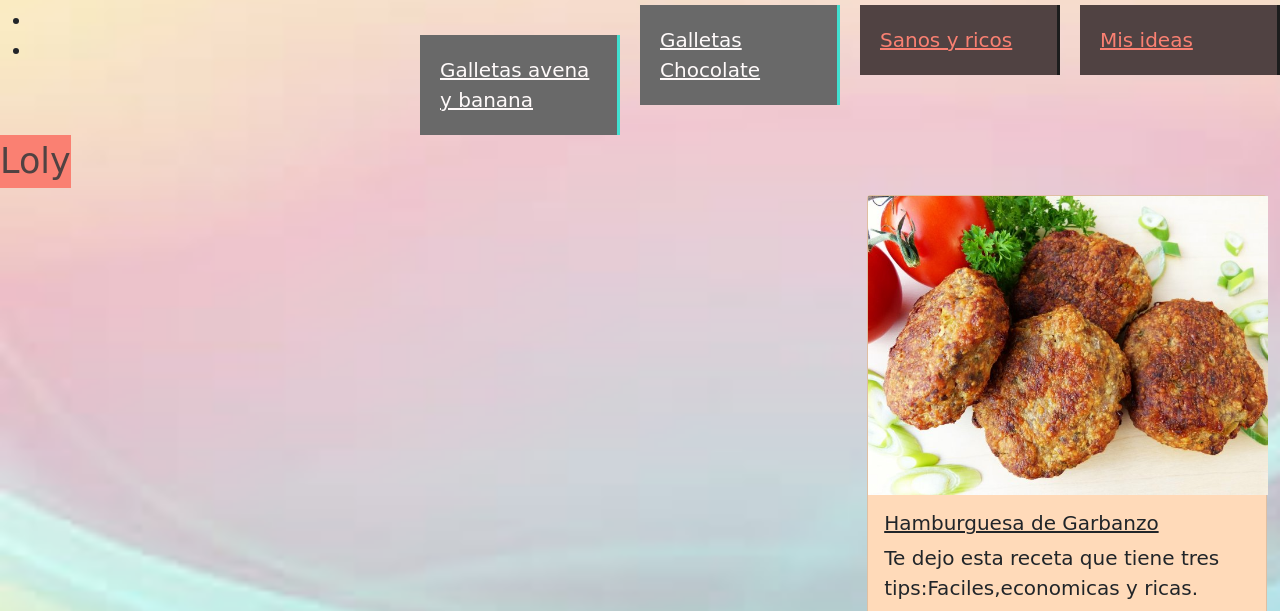
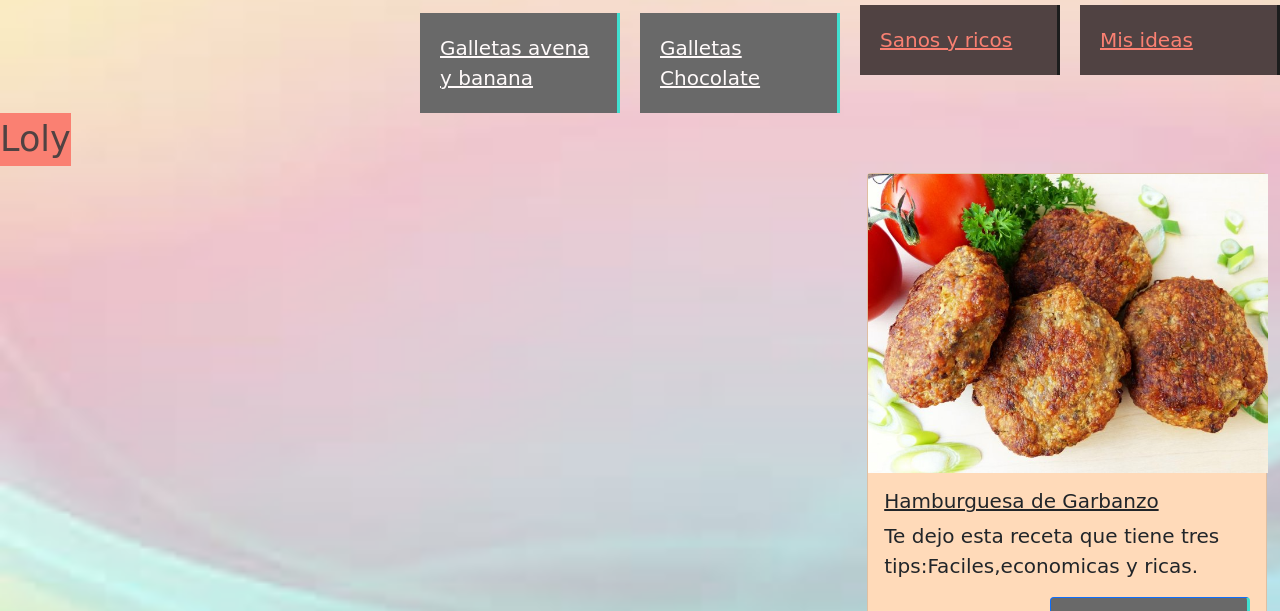
Before and after one commit to proyectololy/Proyectounico, a plain HTML site: page index.html in a window 1280 px wide. Shown: the part 189-800 px from the top of the page. Drawn offline with nearby package versions, Linux system fonts and the light colour scheme.

Commit message:
Add files via upload

```diff
--- a/index.html
+++ b/index.html
@@ -21,8 +21,8 @@
 <section>
     <ul>
 
-        <li><a class="b1" href="Galletasdecholate.html">Galletas Chocolate</a></li>
-        <li><a class="b1" href="Galletitas de avena y banana.html">Galletas avena y banana </a></li>
+        <a class="b1" href="Galletasdecholate.html">Galletas Chocolate</a>
+        <a class="b1" href="Galletitas de avena y banana.html">Galletas avena y banana </a>
 </ul>
         <div class="card col-6 tarjetas">
             <img  src="Imagen/Hamburguesa de garbanzo.jpg"  width="400px" alt="Hamburguesa">
```
